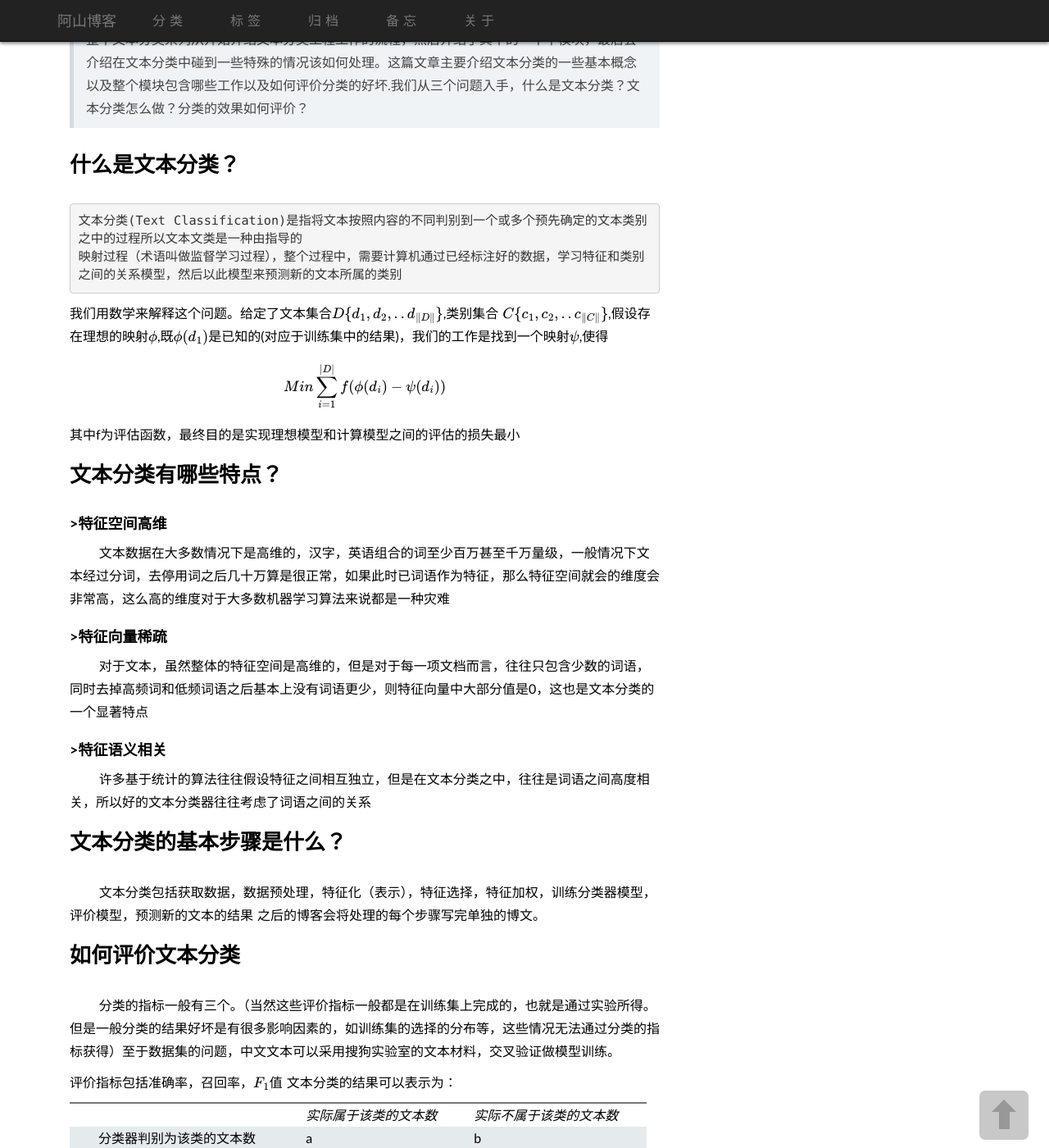
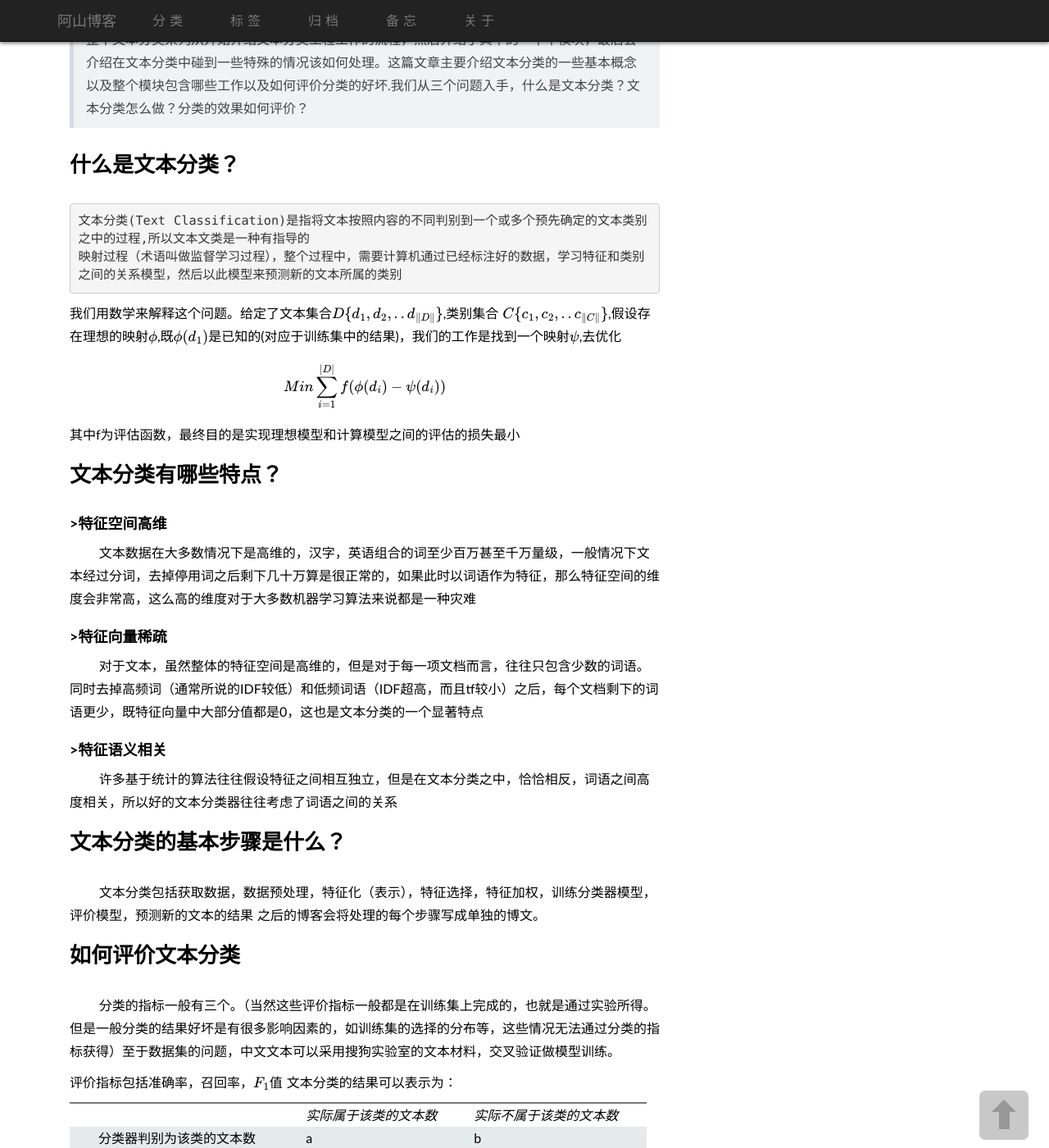
Before and after one commit to SuperAshan/SuperAshan.github.io, a Jekyll site: the page built from _posts/2015-12-09-文本分类.md, in a window 1280 px wide and 1400 px high, scrolled down 255 px. Shown: the whole window at 82% size. Built offline with Jekyll 4.4.1, drawn with Linux system fonts in a browser that asks for light colours; some web fonts are replaced; formulas are drawn with MathJax 3; comment, search, counter and statistics services are not loaded.

Commit message:
modified text category

```diff
--- a/_posts/2015-12-09-文本分类.md
+++ b/_posts/2015-12-09-文本分类.md
@@ -15,11 +15,11 @@ tags:
 
 
 ##什么是文本分类？
-    文本分类(Text Classification)是指将文本按照内容的不同判别到一个或多个预先确定的文本类别之中的过程所以文本文类是一种由指导的
+    文本分类(Text Classification)是指将文本按照内容的不同判别到一个或多个预先确定的文本类别之中的过程,所以文本文类是一种有指导的
     映射过程（术语叫做监督学习过程），整个过程中，需要计算机通过已经标注好的数据，学习特征和类别之间的关系模型，然后以此模型来预测新的文本所属的类别
 
 
-我们用数学来解释这个问题。给定了文本集合$$D\{d_1,d_2,..d_{\|D\|}\}$$,类别集合 $$C\{c_1,c_2,..c_{\|C\|}\}$$,假设存在理想的映射$\phi$,既$\phi(d_1)$是已知的(对应于训练集中的结果)，我们的工作是找到一个映射$\psi$,使得
+我们用数学来解释这个问题。给定了文本集合$$D\{d_1,d_2,..d_{\|D\|}\}$$,类别集合 $$C\{c_1,c_2,..c_{\|C\|}\}$$,假设存在理想的映射$\phi$,既$\phi(d_1)$是已知的(对应于训练集中的结果)，我们的工作是找到一个映射$\psi$,去优化
 
 $$
  Min\left.\sum^{|D|}_{i=1}f(\phi(d_i)-\psi(d_i))\right.
@@ -31,17 +31,17 @@ $$
 
 ###>特征空间高维
 
-  &#160; &#160; &#160; &#160;文本数据在大多数情况下是高维的，汉字，英语组合的词至少百万甚至千万量级，一般情况下文本经过分词，去停用词之后几十万算是很正常，如果此时已词语作为特征，那么特征空间就会的维度会非常高，这么高的维度对于大多数机器学习算法来说都是一种灾难
+  &#160; &#160; &#160; &#160;文本数据在大多数情况下是高维的，汉字，英语组合的词至少百万甚至千万量级，一般情况下文本经过分词，去掉停用词之后剩下几十万算是很正常的，如果此时以词语作为特征，那么特征空间的维度会非常高，这么高的维度对于大多数机器学习算法来说都是一种灾难
 
 ###>特征向量稀疏
-  &#160; &#160; &#160; &#160;对于文本，虽然整体的特征空间是高维的，但是对于每一项文档而言，往往只包含少数的词语，同时去掉高频词和低频词语之后基本上没有词语更少，则特征向量中大部分值是0，这也是文本分类的一个显著特点
+  &#160; &#160; &#160; &#160;对于文本，虽然整体的特征空间是高维的，但是对于每一项文档而言，往往只包含少数的词语。同时去掉高频词（通常所说的IDF较低）和低频词语（IDF超高，而且tf较小）之后，每个文档剩下的词语更少，既特征向量中大部分值都是0，这也是文本分类的一个显著特点
 
 ###>特征语义相关
-   &#160; &#160; &#160; &#160;许多基于统计的算法往往假设特征之间相互独立，但是在文本分类之中，往往是词语之间高度相关，所以好的文本分类器往往考虑了词语之间的关系
+   &#160; &#160; &#160; &#160;许多基于统计的算法往往假设特征之间相互独立，但是在文本分类之中，恰恰相反，词语之间高度相关，所以好的文本分类器往往考虑了词语之间的关系
 
 ##文本分类的基本步骤是什么？
    &#160; &#160; &#160; &#160;文本分类包括获取数据，数据预处理，特征化（表示），特征选择，特征加权，训练分类器模型，评价模型，预测新的文本的结果
-   之后的博客会将处理的每个步骤写完单独的博文。
+   之后的博客会将处理的每个步骤写成单独的博文。
 
 ##如何评价文本分类
   &#160; &#160; &#160; &#160;分类的指标一般有三个。（当然这些评价指标一般都是在训练集上完成的，也就是通过实验所得。但是一般分类的结果好坏是有很多影响因素的，如训练集的选择的分布等，这些情况无法通过分类的指标获得）至于数据集的问题，中文文本可以采用搜狗实验室的文本材料，交叉验证做模型训练。
```
